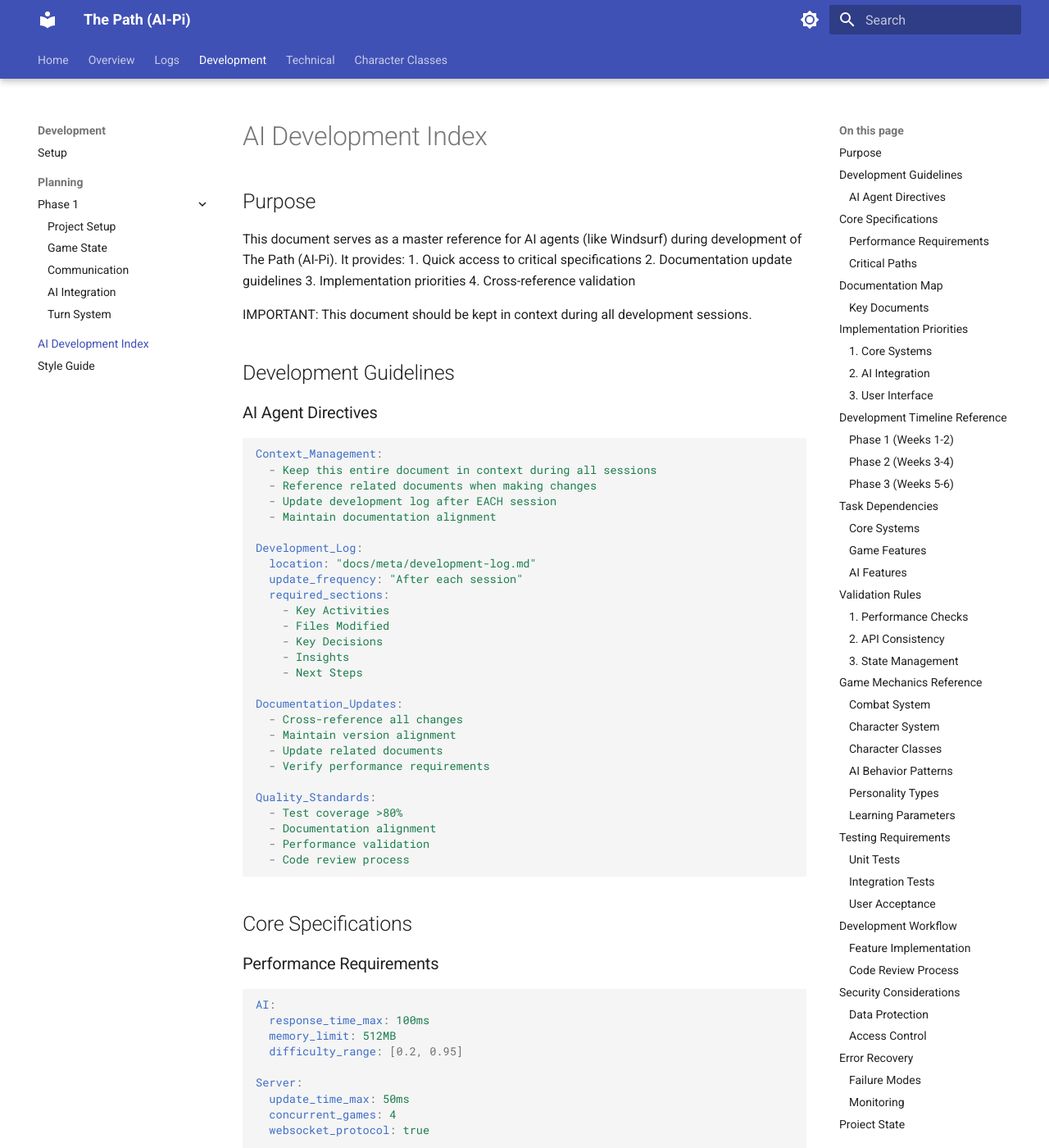
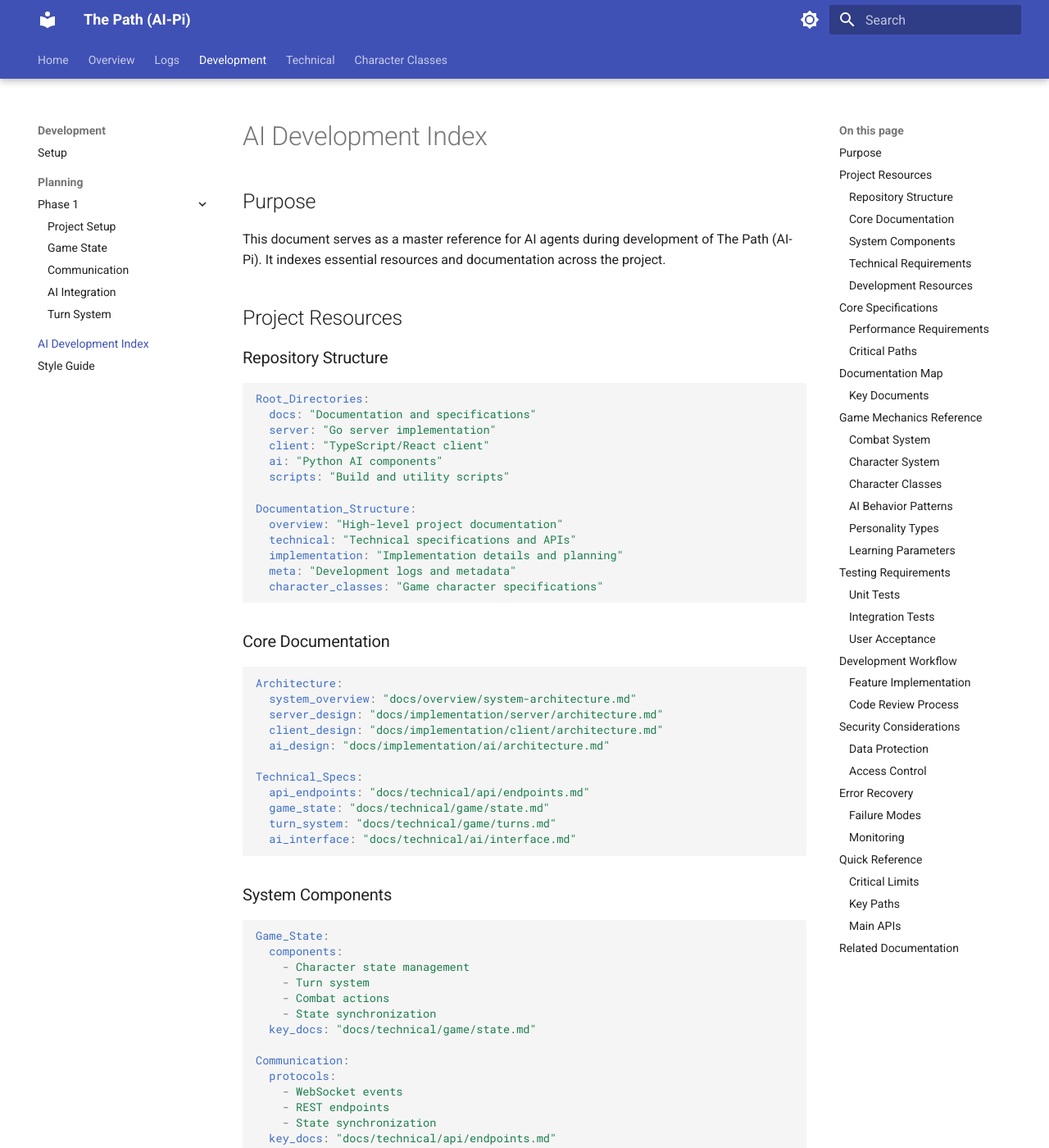
Before and after one commit to MaterDev/thepath-ai_pi, an MkDocs documentation site: the page built from docs/AI_DEVELOPMENT_INDEX.md, in a window 1280 px wide and 1400 px high. Shown: the whole window at 82% size. Built offline with MkDocs 1.6.1 and Material for MkDocs 9.7.7, drawn with Linux system fonts in a browser that asks for light colours; some of the changed text lies outside the part shown.

Commit message:
docs: update AI Development Index
- Updated paths to match new structure
- Fixed broken links
- Added line breaks for better readability

````diff
--- a/docs/AI_DEVELOPMENT_INDEX.md
+++ b/docs/AI_DEVELOPMENT_INDEX.md
@@ -2,45 +2,129 @@
 
 ## Purpose
 
-This document serves as a master reference for AI agents (like Windsurf) during development of The Path (AI-Pi). It provides:
-1. Quick access to critical specifications
-2. Documentation update guidelines
-3. Implementation priorities
-4. Cross-reference validation
+This document serves as a master reference for AI agents during development of The Path (AI-Pi). It indexes essential resources and documentation across the project.
 
-IMPORTANT: This document should be kept in context during all development sessions.
+## Project Resources
 
-## Development Guidelines
+### Repository Structure
+```yaml
+Root_Directories:
+  docs: "Documentation and specifications"
+  server: "Go server implementation"
+  client: "TypeScript/React client"
+  ai: "Python AI components"
+  scripts: "Build and utility scripts"
 
-### AI Agent Directives
+Documentation_Structure:
+  overview: "High-level project documentation"
+  technical: "Technical specifications and APIs"
+  implementation: "Implementation details and planning"
+  meta: "Development logs and metadata"
+  character_classes: "Game character specifications"
+```
+
+### Core Documentation
 ```yaml
-Context_Management:
-  - Keep this entire document in context during all sessions
-  - Reference related documents when making changes
-  - Update development log after EACH session
-  - Maintain documentation alignment
+Architecture:
+  system_overview: "docs/overview/system-architecture.md"
+  server_design: "docs/implementation/server/architecture.md"
+  client_design: "docs/implementation/client/architecture.md"
+  ai_design: "docs/implementation/ai/architecture.md"
 
-Development_Log:
-  location: "docs/meta/development-log.md"
-  update_frequency: "After each session"
+Technical_Specs:
+  api_endpoints: "docs/technical/api/endpoints.md"
+  game_state: "docs/technical/game/state.md"
+  turn_system: "docs/technical/game/turns.md"
+  ai_interface: "docs/technical/ai/interface.md"
+```
+
+### System Components
+```yaml
+Game_State:
+  components:
+    - Character state management
+    - Turn system
+    - Combat actions
+    - State synchronization
+  key_docs: "docs/technical/game/state.md"
+
+Communication:
+  protocols:
+    - WebSocket events
+    - REST endpoints
+    - State synchronization
+  key_docs: "docs/technical/api/endpoints.md"
+
+AI_System:
+  components:
+    - Model inference
+    - Decision making
+    - Hardware acceleration
+    - Performance monitoring
+  key_docs: "docs/technical/ai/core.md"
+
+Game_Systems:
+  components:
+    - Turn management
+    - Combat mechanics
+    - Character classes
+    - Status effects
+  key_docs: "docs/technical/game/systems.md"
+```
+
+### Technical Requirements
+```yaml
+Performance:
+  ai_response_time_max: 100ms
+  server_update_time_max: 50ms
+  client_frame_time_max: 16ms
+
+Hardware:
+  platform: "Raspberry Pi 5"
+  ram: "8GB"
+  accelerator: "AI HAT+"
+  cooling: "Active"
+
+Dependencies:
+  server: "Go 1.21+"
+  client: "Node.js 18+"
+  ai: "Python 3.11+"
+  database: "MongoDB 6+"
+```
+
+### Development Resources
+```yaml
+Test_Suites:
+  locations:
+    server: "server/tests/"
+    client: "client/tests/"
+    ai: "ai/tests/"
+  requirements:
+    coverage_minimum: 80%
+    critical_coverage: 90%
+
+Documentation_Standards:
   required_sections:
-    - Key Activities
-    - Files Modified
-    - Key Decisions
-    - Insights
-    - Next Steps
-
-Documentation_Updates:
-  - Cross-reference all changes
-  - Maintain version alignment
-  - Update related documents
-  - Verify performance requirements
+    - Purpose
+    - Technical Requirements
+    - Implementation Details
+    - Test Coverage
+    - Performance Metrics
 
 Quality_Standards:
-  - Test coverage >80%
-  - Documentation alignment
-  - Performance validation
-  - Code review process
+  code:
+    - Automated linting
+    - Type safety
+    - Error handling
+    - Performance monitoring
+  testing:
+    - Unit test coverage
+    - Integration tests
+    - Performance validation
+  documentation:
+    - Technical accuracy
+    - Implementation alignment
+    - Cross-reference validation
 ```
 
 ## Core Specifications
@@ -107,237 +191,6 @@
 Setup:
   project: "docs/implementation/setup/project-setup.md"
   dependencies: "docs/technical/dependencies.md"
-```
-
-## Implementation Priorities
-
-### 1. Core Systems
-```yaml
-Priority: HIGHEST
-Components:
-  - Game state management
-  - WebSocket communication
-  - Basic AI integration
-  - State serialization
-Dependencies:
-  - Go server
-  - TypeScript client
-  - Python AI system
-References:
-  - system-architecture.md
-  - game-state.md
-  - endpoints.md
-```
-
-### 2. AI Integration
-```yaml
-Priority: HIGH
-Components:
-  - Transformer model
-  - Hardware acceleration
-  - Difficulty system
-  - State processing
-Dependencies:
-  - AI HAT+ setup
-  - Python environment
-  - Model optimization
-References:
-  - ai-models.md
-  - behavior-model.md
-  - hardware/configuration.md
-```
-
-### 3. User Interface
-```yaml
-Priority: HIGH
-Components:
-  - React components
-  - Redux state
-  - WebSocket client
-  - Game visualization
-Dependencies:
-  - Node.js setup
-  - TypeScript config
-  - Asset pipeline
-References:
-  - client/architecture.md
-  - api/endpoints.md
-```
-
-## Development Timeline Reference
-
-### Phase 1 (Weeks 1-2)
-```yaml
-Critical_Tasks:
-  setup:
-    days: "1-2"
-    priority: HIGHEST
-    dependencies: []
-
-  architecture:
-    days: "3-5"
-    priority: HIGHEST
-    dependencies: ["setup"]
-
-  game_loop:
-    days: "6-8"
-    priority: HIGHEST
-    dependencies: ["architecture"]
-
-  ai_integration:
-    days: "9-10"
-    priority: HIGHEST
-    dependencies: ["game_loop"]
-
-Validation_Points:
-  - Repository structure
-  - Development environment
-  - Basic server functionality
-  - WebSocket communication
-  - Game state management
-  - Initial AI response time
-```
-
-### Phase 2 (Weeks 3-4)
-```yaml
-Critical_Tasks:
-  combat:
-    days: "11-13"
-    priority: HIGH
-    dependencies: ["game_loop"]
-
-  characters:
-    days: "14-16"
-    priority: HIGH
-    dependencies: ["combat"]
-
-  ai_enhancement:
-    days: "17-19"
-    priority: HIGH
-    dependencies: ["characters"]
-
-  client:
-    days: "20"
-    priority: HIGH
-    dependencies: ["combat", "characters"]
-
-Validation_Points:
-  - Combat mechanics
-  - Character system
-  - AI personality system
-  - Client responsiveness
-```
-
-### Phase 3 (Weeks 5-6)
-```yaml
-Critical_Tasks:
-  enhanced_combat:
-    days: "21-23"
-    priority: MEDIUM
-    dependencies: ["combat", "ai_enhancement"]
-
-  ai_refinement:
-    days: "24-26"
-    priority: MEDIUM
-    dependencies: ["ai_enhancement"]
-
-  polish:
-    days: "27-28"
-    priority: MEDIUM
-    dependencies: ["enhanced_combat", "ai_refinement"]
-
-  launch:
-    days: "29-30"
-    priority: MEDIUM
-    dependencies: ["polish"]
-
-Validation_Points:
-  - Advanced features
-  - AI performance
-  - System optimization
-  - Launch readiness
-```
-
-## Task Dependencies
-
-### Core Systems
-```yaml
-Dependencies:
-  state_management:
-    requires: ["server_setup"]
-    blocks: ["game_loop"]
-
-  websocket:
-    requires: ["server_setup"]
-    blocks: ["client_development"]
-
-  ai_system:
-    requires: ["hardware_setup"]
-    blocks: ["combat_system"]
-```
-
-### Game Features
-```yaml
-Dependencies:
-  combat:
-    requires: ["state_management", "ai_system"]
-    blocks: ["advanced_features"]
-
-  characters:
-    requires: ["combat"]
-    blocks: ["ai_personality"]
-
-  client:
-    requires: ["websocket", "combat"]
-    blocks: ["polish"]
-```
-
-### AI Features
-```yaml
-Dependencies:
-  basic_ai:
-    requires: ["hardware_setup", "state_management"]
-    blocks: ["personality_system"]
-
-  personality:
-    requires: ["basic_ai", "characters"]
-    blocks: ["ai_refinement"]
-
-  refinement:
-    requires: ["personality", "combat"]
-    blocks: ["launch"]
-```
-
-## Validation Rules
-
-### 1. Performance Checks
-```yaml
-Validate:
-  - AI response times <= 100ms
-  - Server updates <= 50ms
-  - Client frames <= 16ms
-  - Memory usage <= 512MB
-Location: "docs/technical/hardware/monitoring.md"
-```
-
-### 2. API Consistency
-```yaml
-Validate:
-  - WebSocket event schemas
-  - REST endpoint formats
-  - Error handling patterns
-  - Data type definitions
-Location: "docs/technical/api/endpoints.md"
-```
-
-### 3. State Management
-```yaml
-Validate:
-  - Game state structure
-  - Action validation
-  - State transitions
-  - Serialization
-Location: "docs/technical/data-schemas/game-state.md"
 ```
 
 ## Game Mechanics Reference
@@ -670,48 +523,6 @@
     temperature: "> 80°C"
 ```
 
-## Project State
-
-### Current Phase
-```yaml
-Phase: "Initial Setup"
-Week: 1
-Status: "In Progress"
-Focus: "Documentation and Architecture"
-
-Current_Priorities:
-  - Establish development environment
-  - Complete documentation structure
-  - Define core systems
-  - Plan AI integration
-
-Recent_Changes:
-  - Created AI Development Index
-  - Established project scope
-  - Set up documentation structure
-  - Created development log
-```
-
-### Development Progress
-```yaml
-Documentation:
-  status: "In Progress"
-  completion: 80%
-  next_steps:
-    - Complete API specifications
-    - Finalize data schemas
-    - Detail hardware configuration
-
-Implementation:
-  status: "Planning"
-  completion: 0%
-  next_steps:
-    - Set up development environment
-    - Initialize core repositories
-    - Configure hardware
-    - Begin server implementation
-```
-
 ## Quick Reference
 
 ### Critical Limits
````
